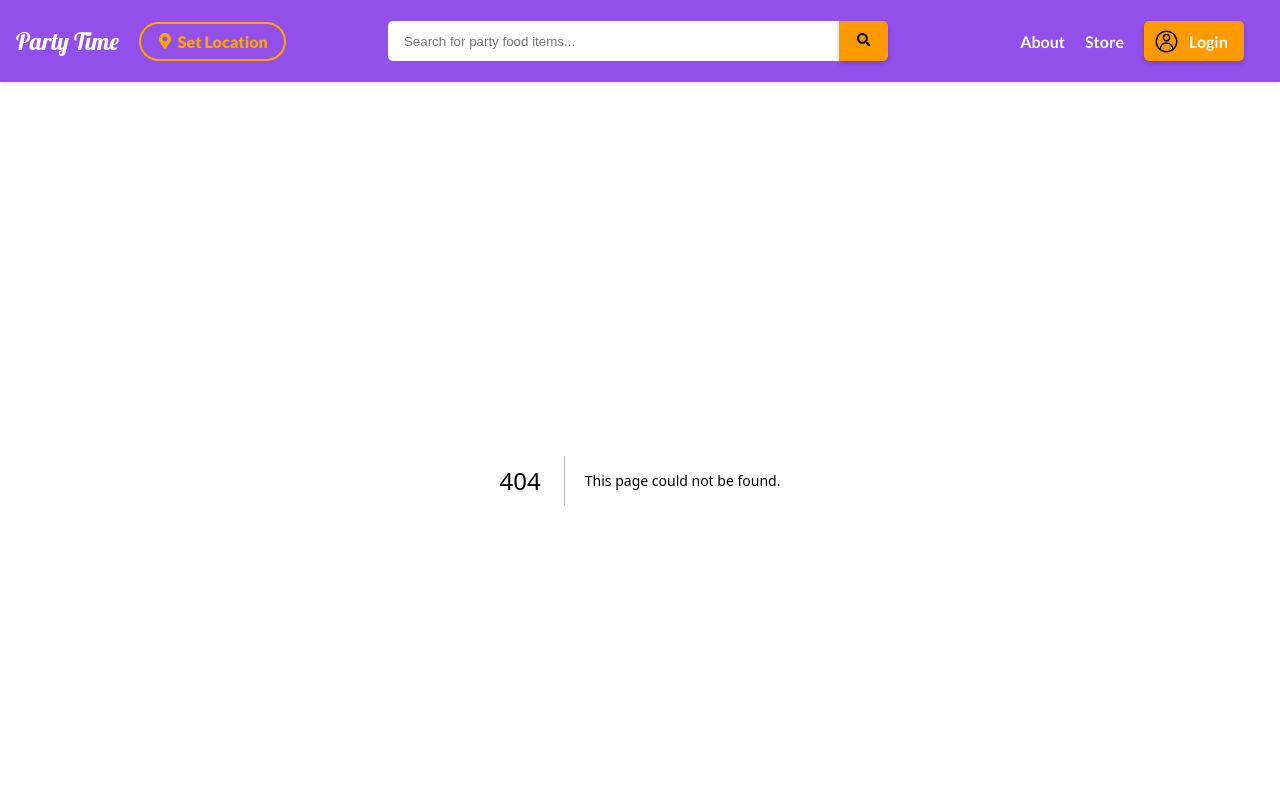
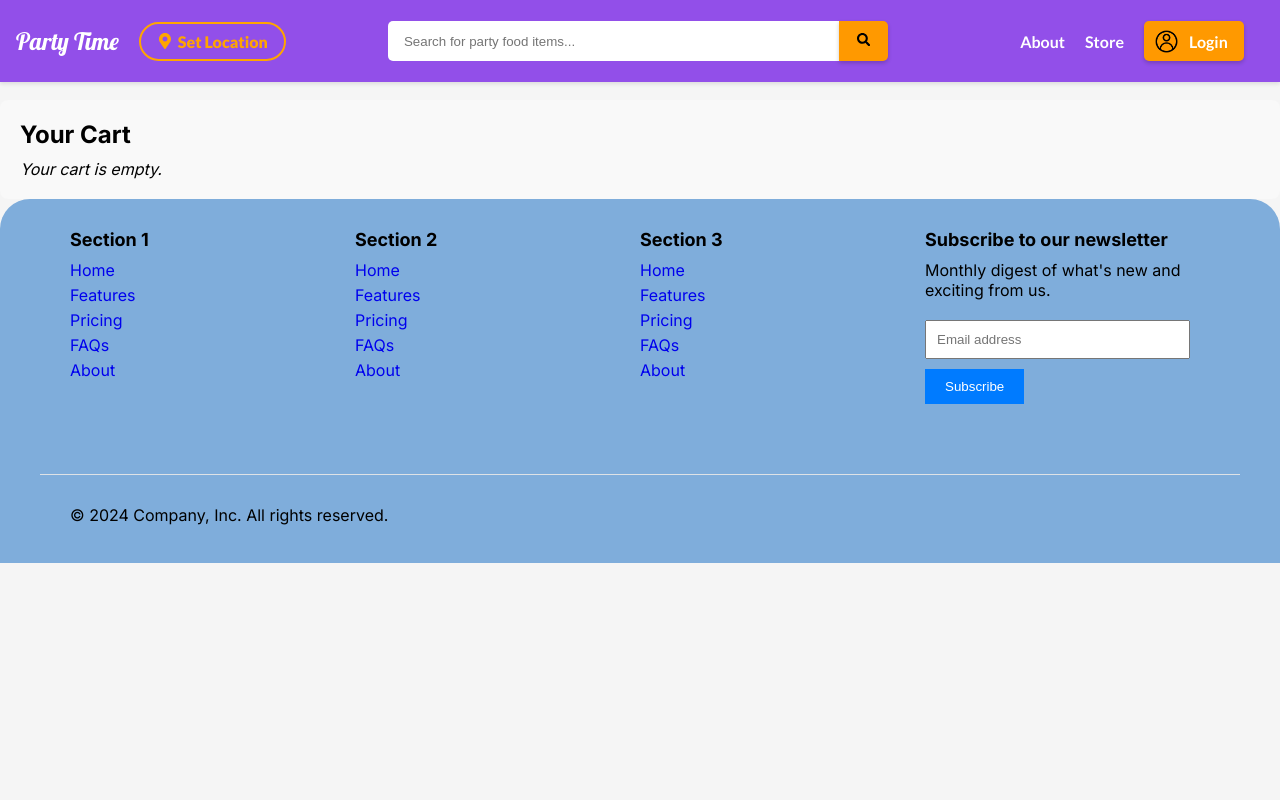
Before and after one commit to Miran-Firdausi/PartyTime, a Next.js app in the folder FrontendNew/: page /cart in a window 1280 px wide. Before the commit this address had no page. Shown: the top 800 px of the page. Built offline with nearby package versions, Linux system fonts and the light colour scheme.

Commit message:
Added cart page

```diff
--- /dev/null
+++ b/FrontendNew/src/app/cart/page.js
@@ -0,0 +1,26 @@
+"use client"
+import React, { useState } from 'react';
+import styles from '@/styles/cart.module.css'; // Import CSS module for styling
+
+const Cart = () => {
+  const [cartItems, setCartItems] = useState([]);
+
+  return (
+    <div className={styles.cartContainer}>
+      <h2 className={styles.cartHeader}>Your Cart</h2>
+      {cartItems.length === 0 ? (
+        <p className={styles.emptyCartMessage}>Your cart is empty.</p>
+      ) : (
+        <ul className={styles.cartItemsList}>
+          {cartItems.map((item, index) => (
+            <li key={index} className={styles.cartItem}>
+              <span className={styles.itemName}>{item.name}</span> - <span className={styles.itemPrice}>₹{item.price}</span>
+            </li>
+          ))}
+        </ul>
+      )}
+    </div>
+  );
+};
+
+export default Cart;
--- a/FrontendNew/src/components/Navbar.js
+++ b/FrontendNew/src/components/Navbar.js
@@ -27,7 +27,7 @@ const Navbar = (props) => {
         <Link className={styles.Login} href="/login"><img src="/icons/icons8-user-profile-96.png" alt="Login" />Login</Link>
         {
         props.on && (
-            <div className={styles.cart}>
+            <Link className={styles.cart} href="/cart">
               <img className={styles.cartImage} src="/icons/icons8-cart-96.png" alt="Cart"/>
               {props.totalQuantity === 0 || props.totalPrice === 0 ? (
                 <>
@@ -40,7 +40,7 @@ const Navbar = (props) => {
                   <div>₹{props.totalPrice}</div>
                 </div>
               )}
-            </div>
+            </Link>
           )
         }
 
--- /dev/null
+++ b/FrontendNew/src/styles/cart.module.css
@@ -0,0 +1,33 @@
+.cartContainer {
+    background-color: #f9f9f9;
+    border-radius: 8px;
+    padding: 20px;
+    margin-top: 20px;
+  }
+
+  .cartHeader {
+    font-size: 24px;
+    margin-bottom: 10px;
+  }
+
+  .emptyCartMessage {
+    font-style: italic;
+  }
+
+  .cartItemsList {
+    list-style-type: none;
+    padding: 0;
+  }
+
+  .cartItem {
+    margin-bottom: 5px;
+  }
+
+  .itemName {
+    font-weight: bold;
+  }
+
+  .itemPrice {
+    font-size: 18px;
+    color: #333;
+  }
```
